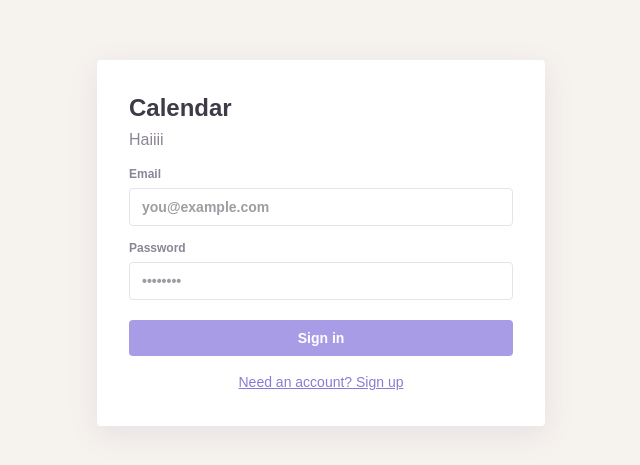
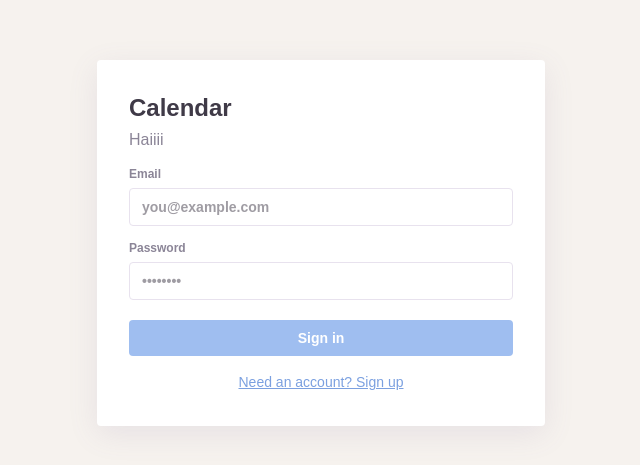
Before and after one commit to bscavillo/calendar, a React (Vite) app: page / in a window 1280 px wide. Shown: the part 157-622 px from the top of the page, without its empty margins (319-959 px from the left). Built offline with nearby package versions, Linux system fonts and the light colour scheme; no server answers.

Commit message:
refactor(events): derive event color from ownership instead of a picker

```diff
--- a/src/components/CalendarView.jsx
+++ b/src/components/CalendarView.jsx
@@ -28,6 +28,7 @@ import { useEvents } from '../hooks/useEvents'
 import { useProfiles } from '../hooks/useProfiles'
 import { useReminders, requestNotificationPermission } from '../hooks/useReminders'
 import { browserTimeZone } from '../lib/time'
+import { eventColor } from '../lib/eventColor'
 import EventModal from './EventModal'
 import SettingsModal from './SettingsModal'
 import TimeGridView from './TimeGridView'
@@ -45,7 +46,7 @@ const YEARS = Array.from({ length: 11 }, (_, i) => THIS_YEAR - 4 + i)
 export default function CalendarView({ session }) {
   const userId = session.user.id
   const [cursor, setCursor] = useState(new Date())
-  const [view, setView] = useState('month')
+  const [view, setView] = useState('week')
   const { profiles } = useProfiles()
   const [modal, setModal] = useState(null) // { mode, event?, date? } or null
   const [showSettings, setShowSettings] = useState(false)
@@ -113,11 +114,6 @@ export default function CalendarView({ session }) {
     }
     return map
   }, [days, events])
-
-  // Each event carries its own chosen color; default to pastel purple.
-  function eventColor(ev) {
-    return ev.color || '#a99ce6'
-  }
 
   // Whose event it is, shown inline on each chip (replaces the color legend).
   function ownerLabel(ev) {
@@ -248,7 +244,7 @@ export default function CalendarView({ session }) {
                       <button
                         key={ev.id}
                         className="chip"
-                        style={{ background: eventColor(ev) }}
+                        style={{ background: eventColor(ev, userId) }}
                         onClick={(e) => {
                           e.stopPropagation()
                           setModal({ mode: 'view', event: ev })
--- a/src/components/EventModal.jsx
+++ b/src/components/EventModal.jsx
@@ -7,12 +7,7 @@ import {
   formatDateInZone,
   zoneCity,
 } from '../lib/time'
-
-// Pastel palette an event's color can be picked from.
-const PALETTE = [
-  '#a99ce6', '#9fbef0', '#e7a8cd', '#c2a892',
-  '#9fd6c2', '#d6b3e6', '#e6c79f', '#a9c9e6',
-]
+import { eventColor } from '../lib/eventColor'
 
 const REMIND_OPTIONS = [
   { value: '', label: 'No reminder' },
@@ -72,7 +67,7 @@ function ViewMode({ event, userId, profiles, onClose, session }) {
   return (
     <Backdrop onClose={onClose}>
       <div className={MODAL}>
-        <div className="mb-3.5 h-1.5 w-[60px] rounded-sm" style={{ background: event.color || '#a99ce6' }} />
+        <div className="mb-3.5 h-1.5 w-[60px] rounded-sm" style={{ background: eventColor(event, userId) }} />
         <h2 className="text-xl font-semibold">{event.title}</h2>
         <p className="mt-1 text-muted">
           {event.is_shared ? 'Shared' : ownerName}
@@ -147,7 +142,6 @@ function FormMode({ initial, session, onClose }) {
     editing ? format(parseISO(ev.end_at), 'HH:mm') : format(times.end, 'HH:mm')
   )
   const [isShared, setIsShared] = useState(editing ? ev.is_shared : false)
-  const [color, setColor] = useState(editing ? ev.color || PALETTE[0] : PALETTE[0])
   const [remind, setRemind] = useState(editing && ev.remind_minutes != null ? String(ev.remind_minutes) : '')
   const [busy, setBusy] = useState(false)
   const [error, setError] = useState(null)
@@ -181,7 +175,6 @@ function FormMode({ initial, session, onClose }) {
         end_at,
         all_day: allDay,
         is_shared: isShared,
-        color,
         remind_minutes: remind === '' ? null : Number(remind),
       }
       if (editing) {
@@ -253,20 +246,6 @@ function FormMode({ initial, session, onClose }) {
           </select>
         </label>
 
-        <label className="field-label">Color</label>
-        <div className="mt-2 flex flex-wrap gap-2.5">
-          {PALETTE.map((c) => (
-            <button
-              type="button"
-              key={c}
-              className={`h-8 w-8 rounded-sm p-0 ${c === color ? 'ring-2 ring-ink' : 'ring-1 ring-line'}`}
-              style={{ background: c }}
-              onClick={() => setColor(c)}
-              aria-label={`Choose color ${c}`}
-            />
-          ))}
-        </div>
-
         <label className="mt-3.5 flex items-center gap-2 rounded-sm bg-shared/15 px-3 py-2.5 font-semibold text-ink">
           <input type="checkbox" className="h-4 w-4" checked={isShared} onChange={(e) => setIsShared(e.target.checked)} />
           Shared event (belongs to both of us)
--- a/src/components/TimeGridView.jsx
+++ b/src/components/TimeGridView.jsx
@@ -1,5 +1,6 @@
 import { useEffect, useMemo, useRef } from 'react'
 import { format, isToday, parseISO } from 'date-fns'
+import { eventColor } from '../lib/eventColor'
 
 const HOUR_HEIGHT = 48 // px per hour
 const HOURS = Array.from({ length: 24 }, (_, i) => i)
@@ -24,11 +25,6 @@ export default function TimeGridView({ days, events, userId, profiles, onSelectE
     const headH = headRef.current ? headRef.current.offsetHeight : 0
     body.scrollTop = Math.max(grid.offsetTop - headH + 7 * HOUR_HEIGHT, 0)
   }, [days.length])
-
-  // Each event carries its own chosen color; default to pastel purple.
-  function eventColor(ev) {
-    return ev.color || '#a99ce6'
-  }
 
   // Whose event it is, shown inline on each event (replaces the color legend).
   function ownerLabel(ev) {
@@ -96,7 +92,7 @@ export default function TimeGridView({ days, events, userId, profiles, onSelectE
               <button
                 key={ev.id}
                 className="chip"
-                style={{ background: eventColor(ev) }}
+                style={{ background: eventColor(ev, userId) }}
                 onClick={() => onSelectEvent(ev)}
                 title={`${ev.title} — ${ownerLabel(ev)}`}
               >
@@ -136,7 +132,7 @@ export default function TimeGridView({ days, events, userId, profiles, onSelectE
                   height: (height / 60) * HOUR_HEIGHT - 2,
                   left: `calc(${(lane / lanes) * 100}% + 2px)`,
                   width: `calc(${100 / lanes}% - 4px)`,
-                  background: eventColor(ev),
+                  background: eventColor(ev, userId),
                 }}
                 onClick={(e) => {
                   e.stopPropagation()
--- a/src/index.css
+++ b/src/index.css
@@ -7,10 +7,10 @@
 @theme {
   --font-sans: sans-serif;
 
-  --color-mine: #a99ce6;        /* pastel purple — default "you" */
-  --color-mine-strong: #8b7bd4;
-  --color-partner: #9fbef0;     /* pastel blue — default partner */
-  --color-partner-strong: #7ba0e0;
+  --color-partner: #a99ce6;        /* pastel purple — default "you" */
+  --color-partner-strong: #8b7bd4;
+  --color-mine: #9fbef0;     /* pastel blue — default partner */
+  --color-mine-strong: #7ba0e0;
   --color-shared: #e7a8cd;      /* pastel pink — shared events */
   --color-shared-strong: #d889b8;
   --color-brown: #c2a892;       /* pastel brown — neutral accent */
--- /dev/null
+++ b/src/lib/eventColor.js
@@ -0,0 +1,11 @@
+// An event's color is derived from whose it is — it is not user-pickable.
+// Shared events are pink; your own events are blue; the partner's are purple.
+// These mirror the `shared` / `mine` / `partner` palette tokens in index.css.
+const SHARED = '#e7a8cd' // pastel pink
+const MINE = '#9fbef0' // pastel blue
+const PARTNER = '#a99ce6' // pastel purple
+
+export function eventColor(ev, userId) {
+  if (ev.is_shared) return SHARED
+  return ev.owner_id === userId ? MINE : PARTNER
+}
```
